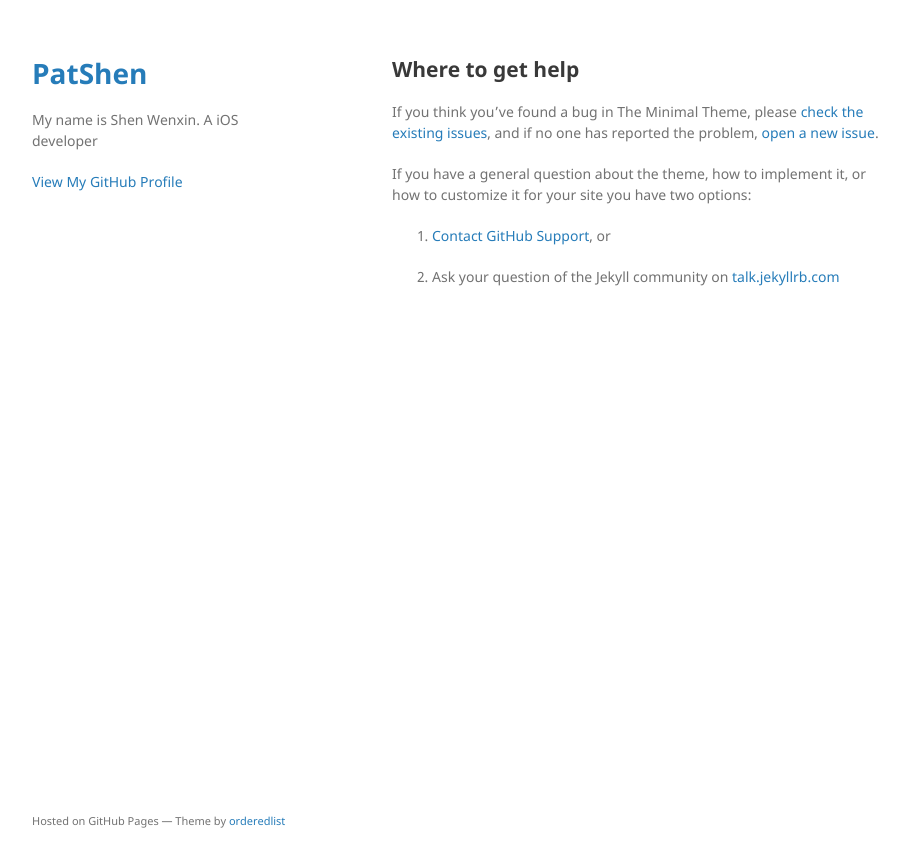
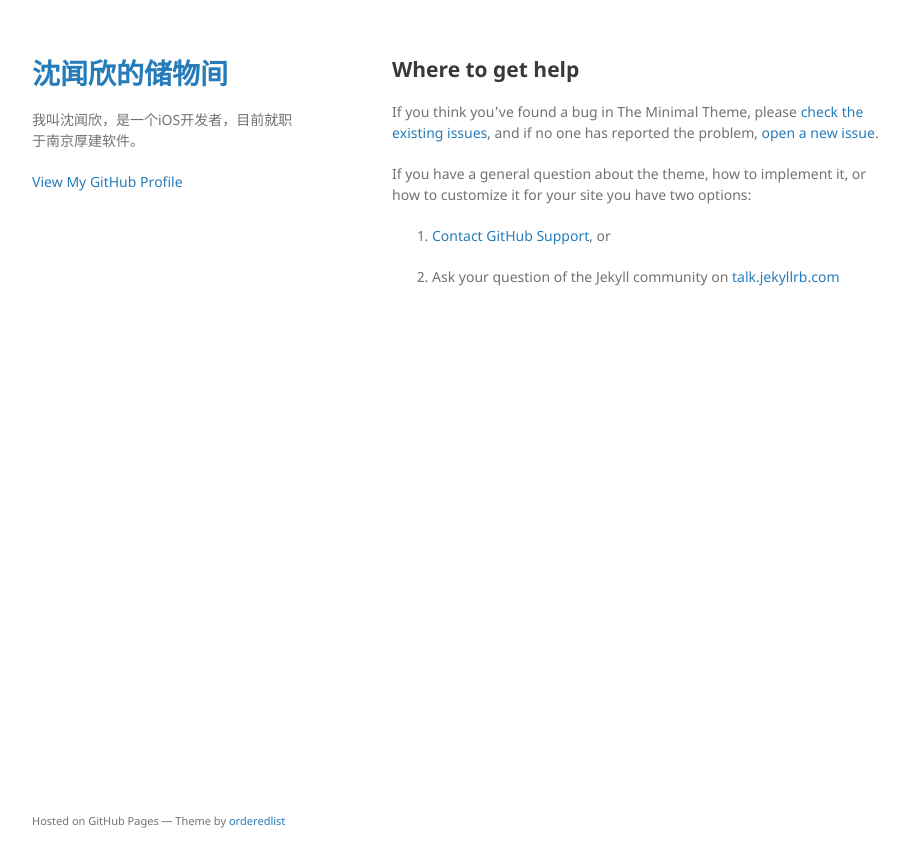
Before and after one commit to PatShen/PatShen.github.io, a Jekyll site: the page built from docs/SUPPORT.md, in a window 1280 px wide. Shown: the top 867 px of the page, without its empty margins (178-1086 px from the left). Built offline with Jekyll 4.4.1, drawn with Linux system fonts in a browser that asks for light colours; our own code applies the rules of GitHub Pages for plain Markdown files.

Commit message:
Change title and description

```diff
--- a/_config.yml
+++ b/_config.yml
@@ -1,6 +1,8 @@
-title: PatShen
+title: 沈闻欣的储物间
 # logo: /assets/img/logo.png
-description: My name is Shen Wenxin. A iOS developer
+description: 我叫沈闻欣，是一个iOS开发者，目前就职于南京厚建软件。
+url: https://patshen.github.io
+
 show_downloads: false
 google_analytics:
 theme: jekyll-theme-minimal
```
